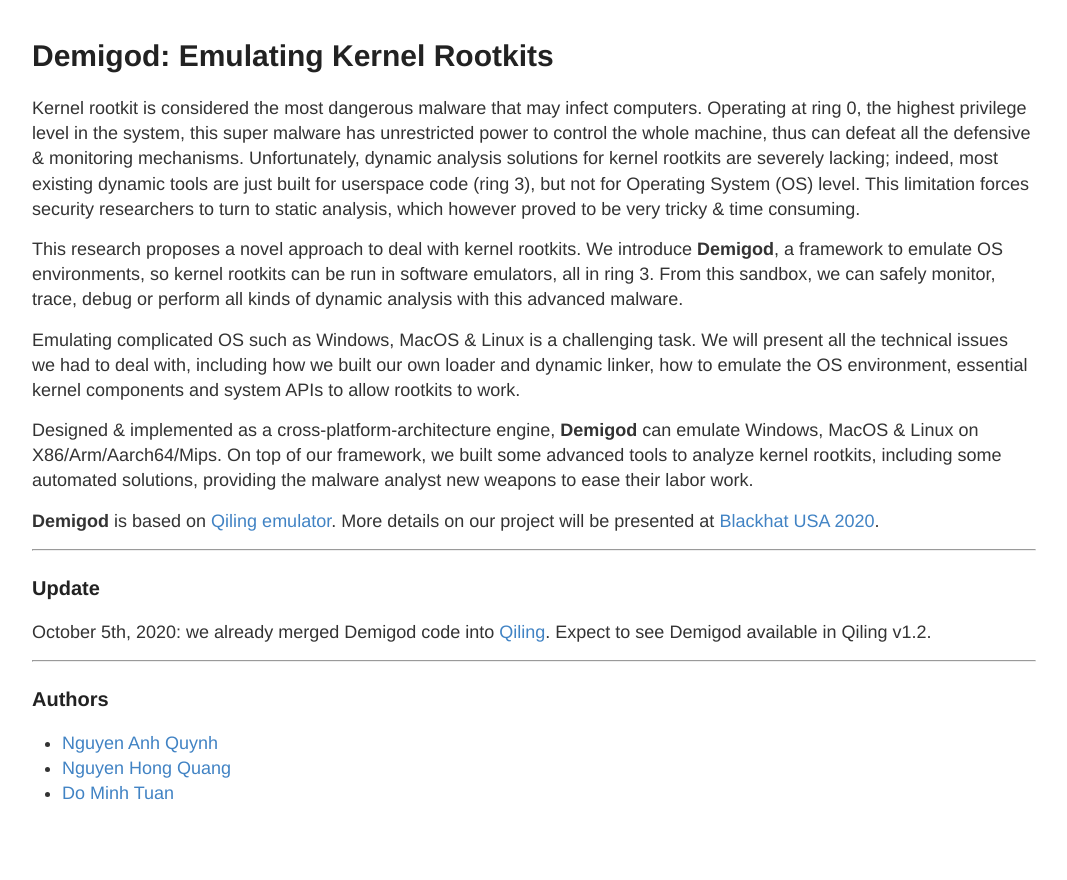
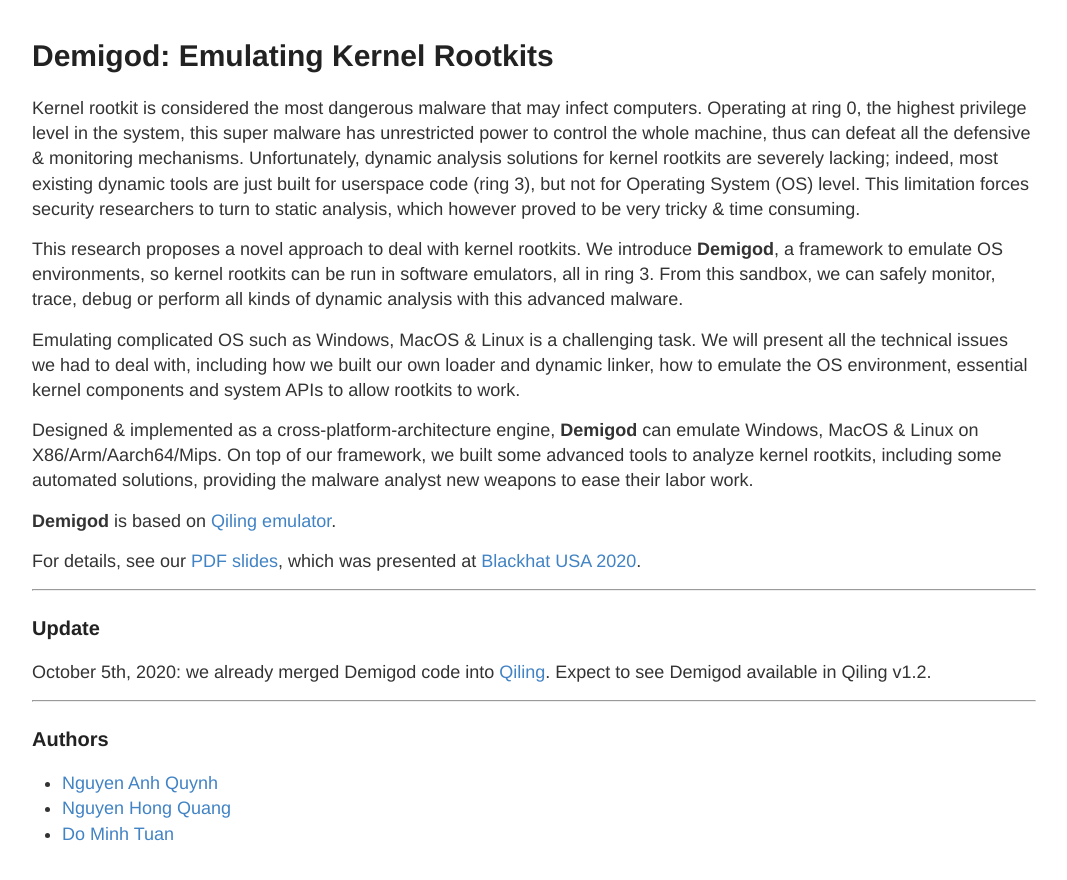
Before and after one commit to groundx/groundx.github.io, a Jekyll site: the page built from demigod.md, in a window 1280 px wide. Shown: the top 880 px of the page, without its empty margins (106-1173 px from the left). Built offline with Jekyll 4.4.1, drawn with Linux system fonts in a browser that asks for light colours.

Commit message:
add Demigod slides

```diff
--- a/demigod.md
+++ b/demigod.md
@@ -14,7 +14,9 @@
 
 Designed & implemented as a cross-platform-architecture engine, **Demigod** can emulate Windows, MacOS & Linux on X86/Arm/Aarch64/Mips. On top of our framework, we built some advanced tools to analyze kernel rootkits, including some automated solutions, providing the malware analyst new weapons to ease their labor work.
 
-**Demigod** is based on [Qiling emulator](https://qiling.io). More details on our project will be presented at [Blackhat USA 2020](https://blackhat.com/us-20/briefings/schedule/#demigod-the-art-of-emulating-kernel-rootkits-20009).
+**Demigod** is based on [Qiling emulator](https://qiling.io).
+
+For details, see our [PDF slides](/docs/BHUSA2020-demigod.pdf), which was presented at [Blackhat USA 2020](https://blackhat.com/us-20/briefings/schedule/#demigod-the-art-of-emulating-kernel-rootkits-20009).
 
 -------
 ### Update
```
Also changed, not shown: 1 other file.
